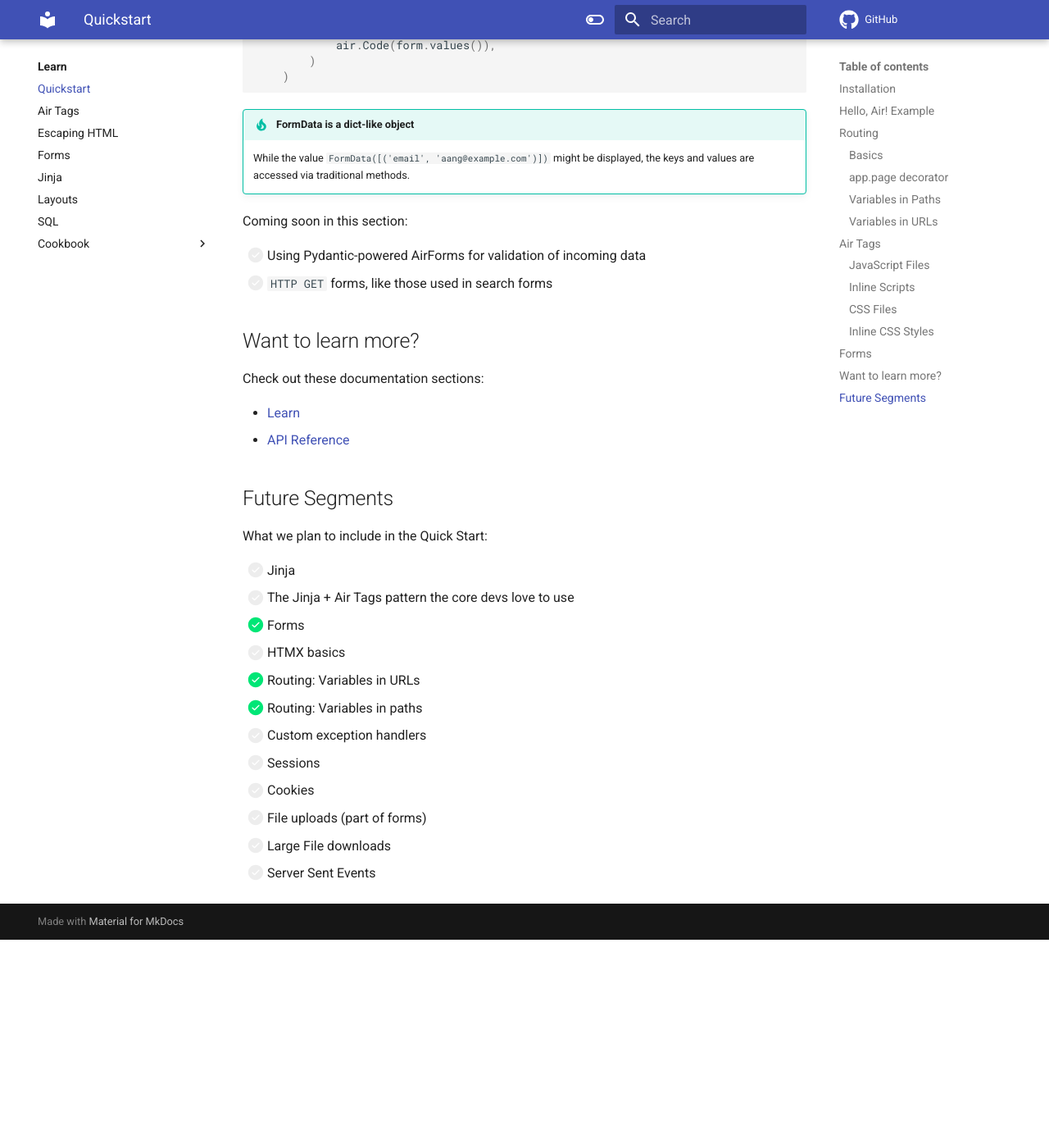
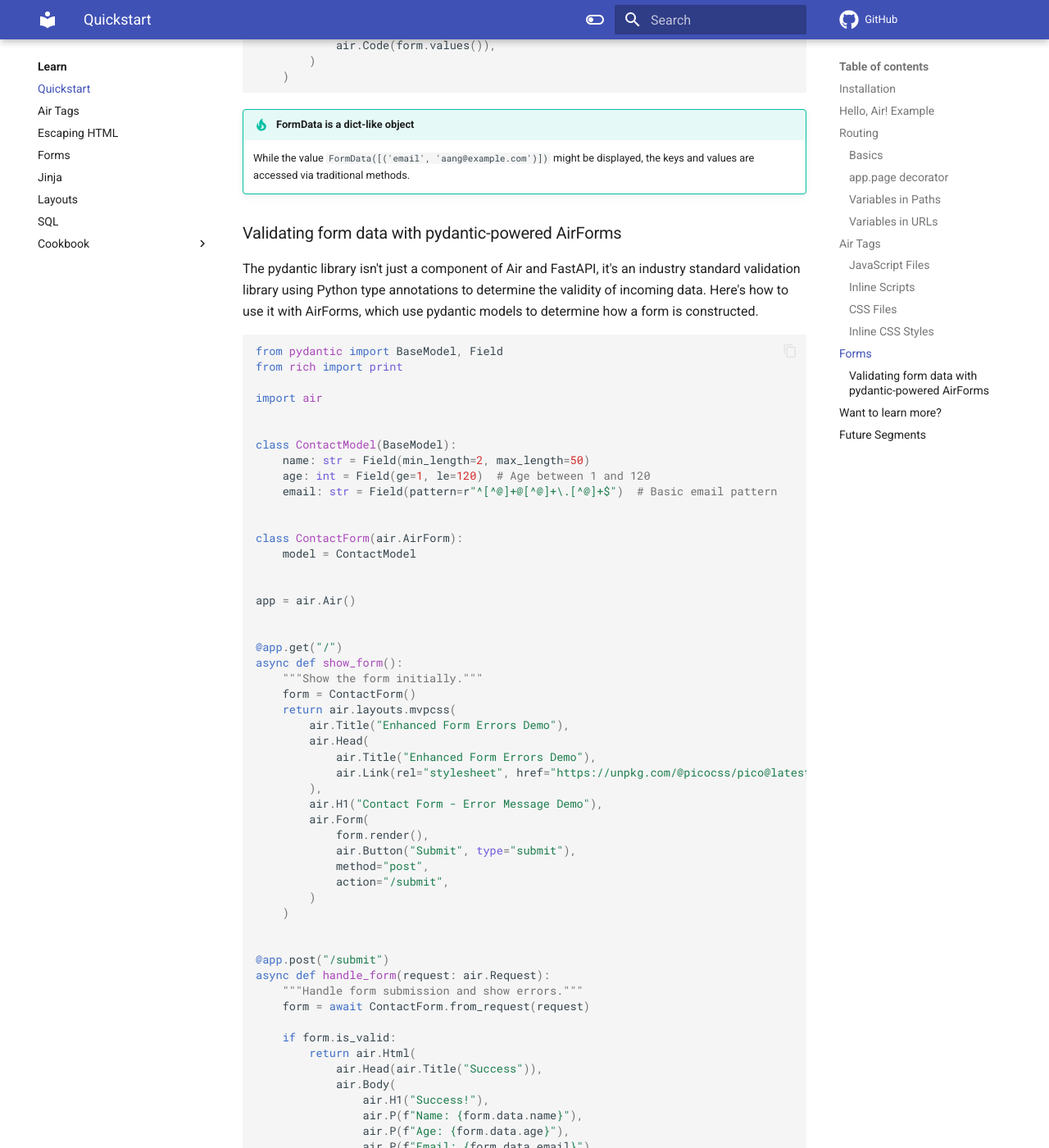
Before and after one commit to feldroy/air, an MkDocs documentation site: the page built from docs/learn/quickstart.md, in a window 1280 px wide and 1400 px high, scrolled down 6002 px. Shown: the whole window at 82% size. Built offline with MkDocs 1.6.1 and Material for MkDocs 9.7.7, drawn with Linux system fonts in a browser that asks for light colours; comment, search, counter and statistics services are not loaded; before the commit the page ends 7148 px from its top, so only the background shows below that; some of the changed text lies outside the part shown.

Commit message:
Start on quickstart airforms

````diff
--- a/docs/learn/quickstart.md
+++ b/docs/learn/quickstart.md
@@ -304,10 +304,93 @@ async def email_handler(request: air.Request): #(1)!
 
     While the value `FormData([('email', 'aang@example.com')])` might be displayed, the keys and values are accessed via traditional methods.
 
-Coming soon in this section:
+### Validating form data with pydantic-powered AirForms
 
-- [ ] Using Pydantic-powered AirForms for validation of incoming data
-- [ ] `HTTP GET` forms, like those used in search forms
+The pydantic library isn't just a component of Air and FastAPI, it's an industry standard validation library using Python type annotations to determine the validity of incoming data. Here's how to use it with AirForms, which use pydantic models to determine how a form is constructed.
+
+```python
+from pydantic import BaseModel, Field
+from rich import print
+
+import air
+
+
+class ContactModel(BaseModel):
+    name: str = Field(min_length=2, max_length=50)
+    age: int = Field(ge=1, le=120)  # Age between 1 and 120
+    email: str = Field(pattern=r"^[^@]+@[^@]+\.[^@]+$")  # Basic email pattern
+
+
+class ContactForm(air.AirForm):
+    model = ContactModel
+
+
+app = air.Air()
+
+
+@app.get("/")
+async def show_form():
+    """Show the form initially."""
+    form = ContactForm()
+    return air.layouts.mvpcss(
+        air.Title("Enhanced Form Errors Demo"),
+        air.Head(
+            air.Title("Enhanced Form Errors Demo"),
+            air.Link(rel="stylesheet", href="https://unpkg.com/@picocss/pico@latest/css/pico.min.css"),
+        ),
+        air.H1("Contact Form - Error Message Demo"),
+        air.Form(
+            form.render(),
+            air.Button("Submit", type="submit"),
+            method="post",
+            action="/submit",
+        )
+    )
+
+
+@app.post("/submit")
+async def handle_form(request: air.Request):
+    """Handle form submission and show errors."""
+    form = await ContactForm.from_request(request)
+
+    if form.is_valid:
+        return air.Html(
+            air.Head(air.Title("Success")),
+            air.Body(
+                air.H1("Success!"),
+                air.P(f"Name: {form.data.name}"),
+                air.P(f"Age: {form.data.age}"),
+                air.P(f"Email: {form.data.email}"),
+            ),
+        )
+
+    # Show form with enhanced error messages
+    return air.Html(
+        air.Head(
+            air.Title("Enhanced Form Errors Demo"),
+            air.Link(rel="stylesheet", href="https://unpkg.com/@picocss/pico@latest/css/pico.min.css"),
+        ),
+        air.Body(
+            air.Main(
+                air.H1("Contact Form - With Enhanced Error Messages"),
+                air.P("Notice the specific, user-friendly error messages below:"),
+                air.Form(
+                    form.render(),
+                    air.Button("Submit", type="submit"),
+                    method="post",
+                    action="/submit",
+                ),
+                air.Hr(),
+                air.Details(
+                    air.Summary("Technical Error Details (for developers)"),
+                    air.Pre(str(form.errors)) if form.errors else "No errors",
+                ),
+                class_="container",
+            )
+        ),
+    )
+
+```
 
 
 ## Want to learn more?
@@ -322,14 +405,17 @@ Check out these documentation sections:
 What we plan to include in the Quick Start:
 
 - [ ] Jinja
-- [ ] The Jinja + Air Tags pattern the core devs love to use
-- [x] Forms
+    - [ ] The Jinja + Air Tags pattern the core devs love to use
+- [x] Forms:
+    - [ ] Using Pydantic-powered AirForms for validation of incoming data
+    - [ ] `HTTP GET` forms, like those used in search forms
+    - [ ] File uploads (part of forms)
 - [ ] HTMX basics
-- [x] Routing: Variables in URLs
-- [x] Routing: Variables in paths
+- [x] Routing
+    - [x] Variables in URLs
+    - [x] Variables in paths
 - [ ] Custom exception handlers
 - [ ] Sessions
 - [ ] Cookies
-- [ ] File uploads (part of forms)
 - [ ] Large File downloads
 - [ ] Server Sent Events
````
Also changed, not shown: 2 other files.
